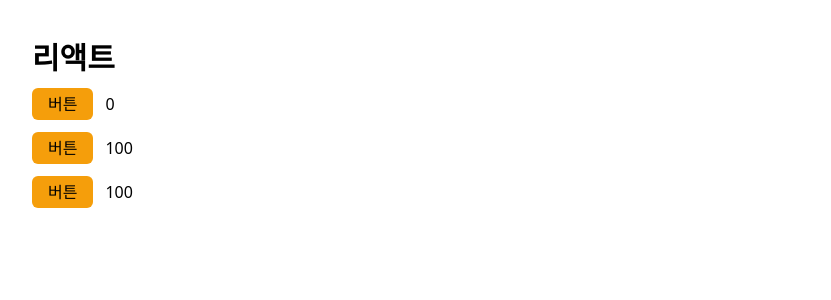
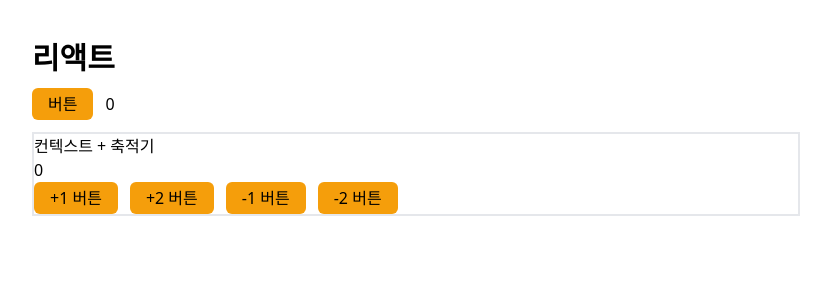
Before and after one commit to autroshot/next-js-playground, a Next.js app: page /react in a window 1280 px wide. Shown: the top 300 px of the page, without its empty margins (224-1055 px from the left). Built offline with nearby package versions, Linux system fonts and the light colour scheme.

Commit message:
컨텍스트 + 축적기 구현

```diff
--- /dev/null
+++ b/components/count-display.tsx
@@ -0,0 +1,11 @@
+import { useCount } from '@/contexts/count';
+
+export default function CountDisplay() {
+    const count = useCount();
+
+    return (
+        <div className="flex items-center space-x-3">
+            <div>{count}</div>
+        </div>
+    );
+}
--- /dev/null
+++ b/components/my-count-button.tsx
@@ -0,0 +1,37 @@
+import { useCountDispatch } from '@/contexts/count';
+
+export default function CountButton() {
+    const countDispatch = useCountDispatch();
+    if (countDispatch === null) {
+        return null;
+    }
+
+    return (
+        <div className="space-x-3">
+            <button
+                className="bg-amber-500 px-4 py-1 rounded-md"
+                onClick={() => countDispatch({ type: 'up', amount: 1 })}
+            >
+                +1 버튼
+            </button>
+            <button
+                className="bg-amber-500 px-4 py-1 rounded-md"
+                onClick={() => countDispatch({ type: 'up', amount: 2 })}
+            >
+                +2 버튼
+            </button>
+            <button
+                className="bg-amber-500 px-4 py-1 rounded-md"
+                onClick={() => countDispatch({ type: 'down', amount: 1 })}
+            >
+                -1 버튼
+            </button>
+            <button
+                className="bg-amber-500 px-4 py-1 rounded-md"
+                onClick={() => countDispatch({ type: 'down', amount: 2 })}
+            >
+                -2 버튼
+            </button>
+        </div>
+    );
+}
--- a/components/my-count-display.tsx
+++ /dev/null
@@ -1,19 +0,0 @@
-import { MyCountContext } from '@/pages/react';
-import { useContext } from 'react';
-
-export default function MyCountDisplay({ onClick }: Props) {
-  const myCount = useContext(MyCountContext);
-
-  return (
-    <div className="flex items-center space-x-3">
-      <button className="bg-amber-500 px-4 py-1 rounded-md" onClick={onClick}>
-        버튼
-      </button>
-      <div>{myCount}</div>
-    </div>
-  );
-}
-
-interface Props {
-  onClick: () => void;
-}
--- /dev/null
+++ b/contexts/count.tsx
@@ -0,0 +1,45 @@
+import {
+    Dispatch,
+    ReactNode,
+    createContext,
+    useContext,
+    useReducer,
+} from 'react';
+
+const CountContext = createContext<number>(0);
+const CountDispatchContext = createContext<Dispatch<Action> | null>(null);
+
+export function CountProvider({ children }: { children: ReactNode }) {
+    const [count, dispatch] = useReducer(countReducer, 0);
+
+    return (
+        <CountContext.Provider value={count}>
+            <CountDispatchContext.Provider value={dispatch}>
+                {children}
+            </CountDispatchContext.Provider>
+        </CountContext.Provider>
+    );
+}
+
+export function useCount() {
+    return useContext(CountContext);
+}
+export function useCountDispatch() {
+    return useContext(CountDispatchContext);
+}
+
+function countReducer(count: number, action: Action) {
+    switch (action.type) {
+        case 'up': {
+            return count + action.amount;
+        }
+        case 'down': {
+            return count - action.amount;
+        }
+    }
+}
+
+interface Action {
+    type: 'up' | 'down';
+    amount: number;
+}
--- a/pages/react.tsx
+++ b/pages/react.tsx
@@ -1,11 +1,10 @@
-import MyCountDisplay from '@/components/my-count-display';
-import { createContext, useState } from 'react';
-
-export const MyCountContext = createContext(10);
+import CountDisplay from '@/components/count-display';
+import CountButton from '@/components/my-count-button';
+import { CountProvider } from '@/contexts/count';
+import { useState } from 'react';
 
 export default function React() {
     const [count, setCount] = useState(0);
-  const [MyCount, setMyCount] = useState(100);
 
     return (
         <div className="mx-auto max-w-screen-md py-10 space-y-3">
@@ -19,18 +18,17 @@ export default function React() {
                 </button>
                 <div>{count}</div>
             </div>
-      <MyCountContext.Provider value={MyCount}>
-        <MyCountDisplay onClick={handleMyCountButtonClick} />
-        <MyCountDisplay onClick={handleMyCountButtonClick} />
-      </MyCountContext.Provider>
+            <CountProvider>
+                <div className="border-2">
+                    <h2>컨텍스트 + 축적기</h2>
+                    <CountDisplay />
+                    <CountButton />
+                </div>
+            </CountProvider>
         </div>
     );
 
     function handleClick() {
         setCount(count + 1);
     }
-
-  function handleMyCountButtonClick() {
-    setMyCount(MyCount + 1);
 }
-}
```
Lines whose indentation alone changed are shown as unchanged.
